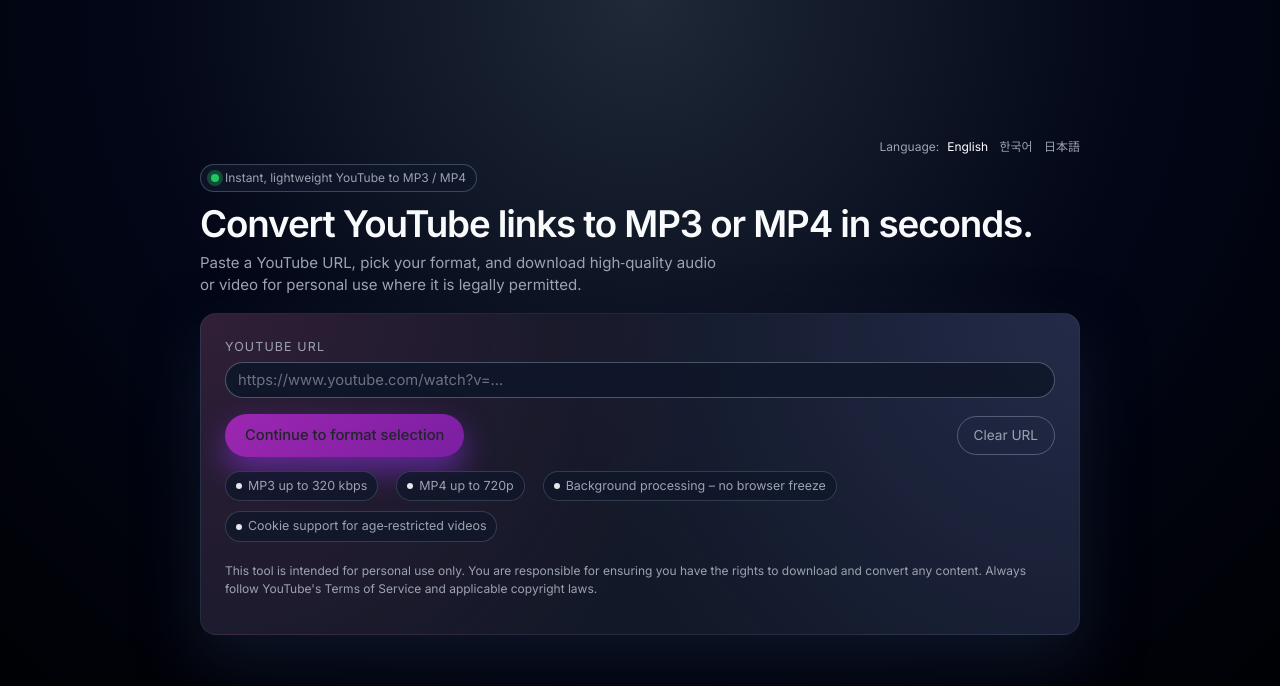
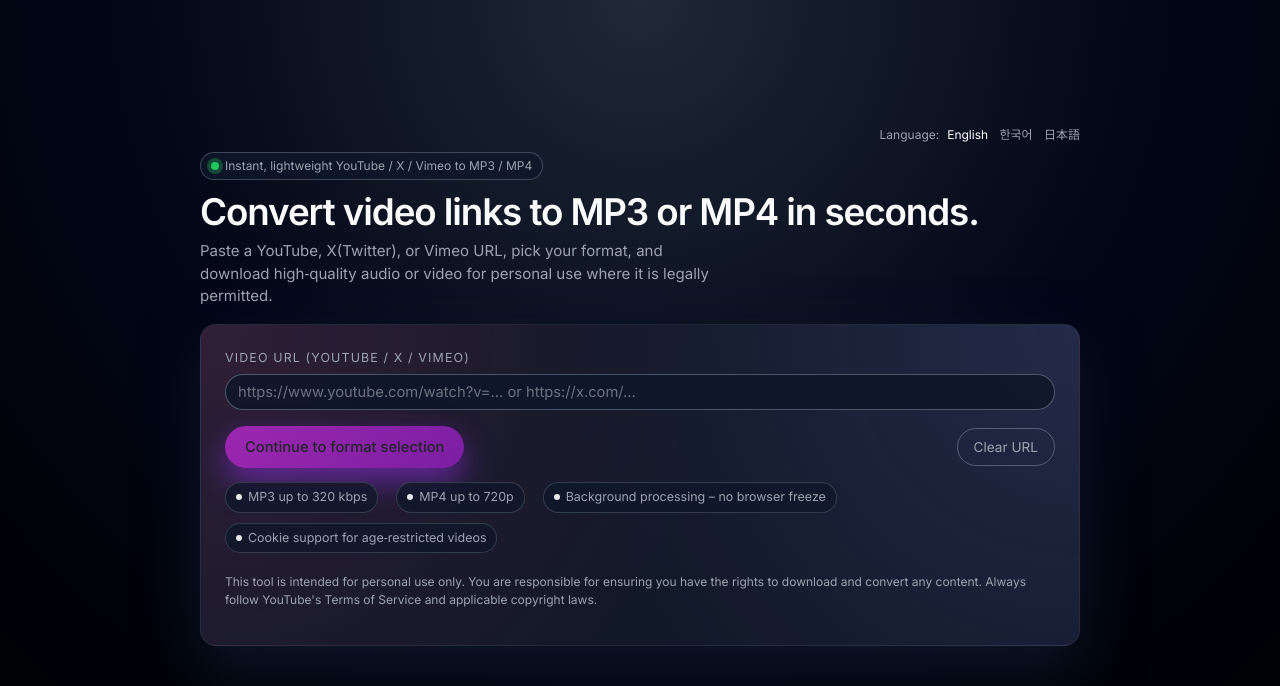
Before and after one commit to lahuman/youtube-mp3-downloader, a Flask app: page / in a window 1280 px wide. Shown: the top 686 px of the page. Run offline with Flask 3, Linux system fonts and the light colour scheme; some libraries are stand-ins or nearby versions.

Commit message:
Add X(Twitter) and Vimeo support (UI + yt-dlp backend)

```diff
--- a/app.py
+++ b/app.py
@@ -39,11 +39,11 @@ TRANSLATIONS = {
     "en": {
         "meta_title": "YouTube MP3 & MP4 Downloader",
         "meta_description": "Fast and simple YouTube to MP3 and MP4 downloader. Paste a YouTube link and download high‑quality audio or video for offline use where permitted by law.",
-        "hero_badge": "Instant, lightweight YouTube to MP3 / MP4",
-        "hero_title": "Convert YouTube links to MP3 or MP4 in seconds.",
-        "hero_subtitle": "Paste a YouTube URL, pick your format, and download high‑quality audio or video for personal use where it is legally permitted.",
-        "url_label": "YouTube URL",
-        "url_placeholder": "https://www.youtube.com/watch?v=…",
+        "hero_badge": "Instant, lightweight YouTube / X / Vimeo to MP3 / MP4",
+        "hero_title": "Convert video links to MP3 or MP4 in seconds.",
+        "hero_subtitle": "Paste a YouTube, X(Twitter), or Vimeo URL, pick your format, and download high‑quality audio or video for personal use where it is legally permitted.",
+        "url_label": "Video URL (YouTube / X / Vimeo)",
+        "url_placeholder": "https://www.youtube.com/watch?v=… or https://x.com/...",
         "home_primary_cta": "Continue to format selection",
         "home_clear": "Clear URL",
         "feature_mp3": "MP3 up to 320 kbps",
@@ -86,11 +86,11 @@ TRANSLATIONS = {
     "ko": {
         "meta_title": "YouTube MP3 & MP4 다운로더",
         "meta_description": "간단하고 빠른 YouTube MP3 · MP4 변환기. 유튜브 링크만 붙여넣고 고음질 오디오/영상 파일을 합법적인 범위 내에서 다운로드하세요.",
-        "hero_badge": "가볍고 빠른 YouTube → MP3 / MP4",
-        "hero_title": "유튜브 링크를 몇 초 만에 MP3/MP4로 변환하세요.",
-        "hero_subtitle": "YouTube URL을 붙여넣고 형식을 고른 다음, 개인·합법적인 용도 안에서 고음질 파일을 저장할 수 있습니다.",
-        "url_label": "YouTube URL",
-        "url_placeholder": "https://www.youtube.com/watch?v=…",
+        "hero_badge": "가볍고 빠른 YouTube / X / Vimeo → MP3 / MP4",
+        "hero_title": "영상 링크를 몇 초 만에 MP3/MP4로 변환하세요.",
+        "hero_subtitle": "YouTube, X(Twitter), Vimeo 링크를 붙여넣고 형식을 고른 다음, 개인·합법적인 용도 안에서 고음질 파일을 저장할 수 있습니다.",
+        "url_label": "영상 URL (YouTube / X / Vimeo)",
+        "url_placeholder": "https://www.youtube.com/watch?v=… 또는 https://x.com/...",
         "home_primary_cta": "다음 단계로 (형식 선택)",
         "home_clear": "주소 지우기",
         "feature_mp3": "MP3 최대 320 kbps",
@@ -133,11 +133,11 @@ TRANSLATIONS = {
     "ja": {
         "meta_title": "YouTube MP3・MP4 ダウンローダー",
         "meta_description": "シンプルで高速な YouTube MP3 / MP4 変換ツール。YouTube の URL を貼り付けるだけで、法律の範囲内で高音質の音声や動画をダウンロードできます。",
-        "hero_badge": "軽量・高速な YouTube → MP3 / MP4",
-        "hero_title": "YouTube のリンクを数秒で MP3 / MP4 に変換。",
-        "hero_subtitle": "YouTube の URL を貼り付けて形式を選ぶだけで、個人的かつ合法な用途に限り高品質なファイルを保存できます。",
-        "url_label": "YouTube URL",
-        "url_placeholder": "https://www.youtube.com/watch?v=…",
+        "hero_badge": "軽量・高速な YouTube / X / Vimeo → MP3 / MP4",
+        "hero_title": "動画リンクを数秒で MP3 / MP4 に変換。",
+        "hero_subtitle": "YouTube、X(Twitter)、Vimeo の URL を貼り付けて形式を選ぶだけで、個人的かつ合法な用途に限り高品質なファイルを保存できます。",
+        "url_label": "動画 URL (YouTube / X / Vimeo)",
+        "url_placeholder": "https://www.youtube.com/watch?v=… または https://x.com/...",
         "home_primary_cta": "次へ進む（形式を選択）",
         "home_clear": "URL をクリア",
         "feature_mp3": "MP3 最大 320 kbps",
@@ -227,6 +227,26 @@ def is_valid_youtube_url(url):
     return re.match(youtube_regex, url)
 
 
+def is_twitter_url(url: str) -> bool:
+    """X(Twitter) URL 검증 (영상/포스트 URL 전반 허용)."""
+    twitter_regex = r'(https?://)?(www\.)?(x\.com|twitter\.com)/.+'
+    return re.match(twitter_regex, url) is not None
+
+
+def is_vimeo_url(url: str) -> bool:
+    """Vimeo URL 검증."""
+    vimeo_regex = r'(https?://)?(www\.)?vimeo\.com/.+'
+    return re.match(vimeo_regex, url) is not None
+
+
+def is_supported_url(url: str) -> bool:
+    """지원하는 플랫폼 URL인지 확인.
+
+    현재는 YouTube, X(Twitter), Vimeo 를 허용한다.
+    """
+    return bool(is_valid_youtube_url(url) or is_twitter_url(url) or is_vimeo_url(url))
+
+
 def normalize_youtube_url(url: str) -> str:
     """여러 파라미터가 붙은 YouTube URL을 단일 영상 URL로 정규화.
 
@@ -259,12 +279,13 @@ def home():
 @app.route('/details', methods=['POST'])
 def details():
     youtube_url = request.form.get('youtube_url', '')
-    if not youtube_url or not is_valid_youtube_url(youtube_url):
-        flash('Invalid YouTube URL.', category='error')
+    if not youtube_url or not is_supported_url(youtube_url):
+        flash('Invalid or unsupported URL. Supported: YouTube, X(Twitter), Vimeo.', category='error')
         return redirect(url_for('home'))
 
-    # 플레이리스트/ラジオ形式のURLでも 단일 영상으로 처리할 수 있도록 정규화
-    youtube_url = normalize_youtube_url(youtube_url)
+    # YouTube 인 경우에만 단일 영상 URL로 정규화
+    if is_valid_youtube_url(youtube_url):
+        youtube_url = normalize_youtube_url(youtube_url)
 
     video_info = get_video_info(youtube_url)
     if video_info:
@@ -290,12 +311,25 @@ def get_video_info(url):
             # process=False 로 설정해 포맷 선택 과정을 건너뛰고
             # 원시 메타데이터만 가져온다. (일부 영상에서 "Requested format is not available" 회피)
             info_dict = ydl.extract_info(url, download=False, process=False)
+
+            # 썸네일은 플랫폼마다 위치가 다를 수 있으므로 몇 가지 후보를 순서대로 찾는다.
+            thumbnail = info_dict.get('thumbnail')
+            if not thumbnail:
+                # yt_dlp 표준 thumbnails 필드
+                thumbs = info_dict.get('thumbnails') or []
+                if isinstance(thumbs, list) and thumbs:
+                    # 가장 마지막(보통 가장 고해상도)을 사용
+                    thumbnail = thumbs[-1].get('url') or thumbs[0].get('url')
+            if not thumbnail:
+                # 일부 사이트(예: Twitter/X)에서 쓰는 필드명 대비
+                thumbnail = info_dict.get('thumbnail_url')
+
             video_info = {
                 'id': info_dict.get('id'),
                 'url': url,
                 'title': info_dict.get('title'),
-                'uploader': info_dict.get('uploader'),
-                'thumbnail': info_dict.get('thumbnail'),
+                'uploader': info_dict.get('uploader') or info_dict.get('channel') or info_dict.get('uploader_id'),
+                'thumbnail': thumbnail,
                 'duration': info_dict.get('duration')
             }
             return video_info
@@ -310,11 +344,12 @@ def download():
     format = request.form.get('format', 'mp3')  # Default to MP3 if not specified
     quality = request.form.get('quality', '192')
 
-    if not youtube_url or not is_valid_youtube_url(youtube_url):
-        return jsonify({'error': 'Invalid URL'}), 400
+    if not youtube_url or not is_supported_url(youtube_url):
+        return jsonify({'error': 'Invalid or unsupported URL. Supported: YouTube, X(Twitter), Vimeo.'}), 400
 
-    # 플레이리스트/ラジオ形式のURL에서도 단일 영상 ID만 추출해 사용
-    youtube_url = normalize_youtube_url(youtube_url)
+    # YouTube 의 경우에만 단일 영상 ID로 정규화 (플레이리스트 등)
+    if is_valid_youtube_url(youtube_url):
+        youtube_url = normalize_youtube_url(youtube_url)
 
     # Start the download as a background job
     job = q.enqueue(download_media, youtube_url, format, quality, app.config['COOKIE_FILE_PATH'])
--- a/tasks.py
+++ b/tasks.py
@@ -138,19 +138,29 @@ def download_video(
       }
     )
   elif format == "mp4":
-    # UI에서 선택한 해상도(360p/720p 등)에 따라 포맷을 제한한다.
-    # 기본값이나 알 수 없는 값이 들어오면 best 로 fallback.
-    height = None
-    if quality.endswith("p") and quality[:-1].isdigit():
-      try:
-        height = int(quality[:-1])
-      except ValueError:
-        height = None
+    # 플랫폼에 따라 품질 처리 방식을 다르게 한다.
+    # - YouTube: UI에서 선택한 해상도(360p/720p 등)를 honor
+    # - Twitter/X, Vimeo 등: 가용 포맷이 제한적인 경우가 많으므로 best 로 강제
+    video_url_lower = (video_url or "").lower()
+    is_twitter = "twitter.com" in video_url_lower or "x.com" in video_url_lower
+    is_vimeo = "vimeo.com" in video_url_lower
 
-    if height:
-      fmt = f"bv*[height<={height}]+ba/best[height<={height}]"
+    if is_twitter or is_vimeo:
+      fmt = "bestvideo*+bestaudio/best"
     else:
-      fmt = "bestvideo+bestaudio/best"
+      # UI에서 선택한 해상도(360p/720p 등)에 따라 포맷을 제한한다.
+      # 기본값이나 알 수 없는 값이 들어오면 best 로 fallback.
+      height = None
+      if quality.endswith("p") and quality[:-1].isdigit():
+        try:
+          height = int(quality[:-1])
+        except ValueError:
+          height = None
+
+      if height:
+        fmt = f"bv*[height<={height}]+ba/best[height<={height}]"
+      else:
+        fmt = "bestvideo+bestaudio/best"
 
     ydl_opts.update(
       {
--- a/templates/home.html
+++ b/templates/home.html
@@ -34,7 +34,7 @@
           name="youtube_url"
           placeholder="{{ t('url_placeholder') }}"
           required
-          aria-label="YouTube video URL"
+          aria-label="Video URL (YouTube / X / Vimeo)"
         />
       </div>
 
@@ -78,17 +78,19 @@
 
 {% block scripts %}
 <script>
-  function validateYouTubeUrl() {
+  function validateSupportedUrl() {
     var url = document.getElementById('youtube_url').value;
-    // 서버에서 shorts / watch / youtu.be 모두 정규화하므로,
-    // 클라이언트에서는 "youtube 도메인 + 11자리 ID" 정도만 느슨하게 검증한다.
-    var pattern = /^(https?:\/\/)?(www\.)?(youtube\.com|youtu\.be)\/[a-zA-Z0-9_\-/?=&]+$/;
-    return pattern.test(url);
+    // 서버에서 최종 검증을 다시 수행하지만,
+    // 클라이언트에서는 대략적인 도메인만 확인해 사용성을 높인다.
+    var youtube = /^(https?:\/\/)?(www\.)?(youtube\.com|youtu\.be)\//;
+    var twitter = /^(https?:\/\/)?(www\.)?(x\.com|twitter\.com)\//;
+    var vimeo   = /^(https?:\/\/)?(www\.)?vimeo\.com\//;
+    return youtube.test(url) || twitter.test(url) || vimeo.test(url);
   }
 
   function showOverlay() {
-    if (!validateYouTubeUrl()) {
-      alert('{{ t('alert_invalid_url') }}');
+    if (!validateSupportedUrl()) {
+      alert('지원하지 않는 URL 형식입니다.\nYouTube / X(Twitter) / Vimeo 링크만 입력해 주세요.');
       return false;
     }
     const overlay = document.getElementById('overlay');
```
Also changed, not shown: templates/details.html (+14 -12 lines), README.md.
